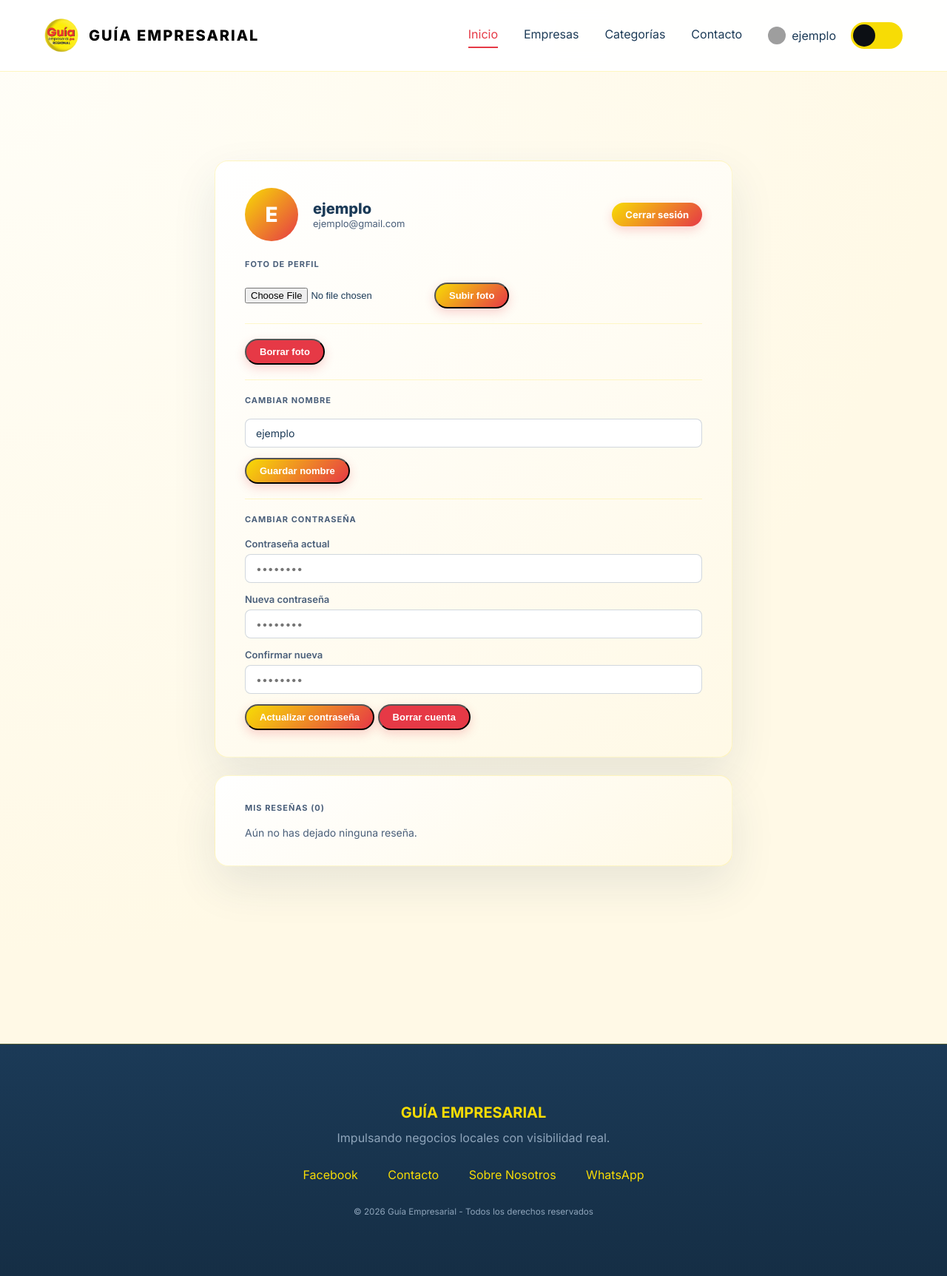
After one commit to vaya-valla-publicidad/guiaempresarial.pe, a PHP site: page /mi_cuenta.php in a window 1280 px wide. The commit adds this page. Shown: the whole page at 74% size. Run offline with PHP 8.4, Linux system fonts and the light colour scheme; a user stored in the database is signed in; data comes from the database, SQL or seed files in the repository; both versions use the stored data as it was after the commit; tables that the repository leaves empty hold one stand-in row (values such as "Sample post"); grey boxes are pictures that could not be loaded.

Commit message:
creacion login para usuarios publicos, arreglo de css

```diff
--- a/assets/css/style.css
+++ b/assets/css/style.css
@@ -703,7 +703,7 @@ body.dark-mode .no-results         { color: #b8bec7; }
 
   .nav-actions {
     position: fixed; top: 0; right: -100%;
-    width: 75%; max-width: 3000px; height: 100vh;
+    width: 70%; max-width: 300px; height: 100vh;
     background: rgba(255,255,255,0.97); backdrop-filter: blur(16px);
     flex-direction: column; justify-content: center; align-items: center;
     gap: 36px; padding: 40px 24px;
@@ -713,7 +713,7 @@ body.dark-mode .no-results         { color: #b8bec7; }
     visibility: hidden;
   }
   .nav-actions.open { right: 0; visibility: visible; }
-  .nav-links        { flex-direction: column; align-items: center; gap: 280px; }
+  .nav-links        { flex-direction: column; align-items: center; gap: 40px; }
   .nav-links a      { font-size: 18px; }
 
   .hero          { height: auto; min-height: 500px; padding: 60px 15px 40px; }
@@ -946,3 +946,29 @@ body.dark-mode .resenas-promedio { background: rgba(255,255,255,0.05); border-co
 }
 .resena-alerta-ok    { background: #d1fae5; color: #065f46; }
 .resena-alerta-error { background: #fee2e2; color: #991b1b; }
+
+.auth-card {
+  background: var(--grad-card);
+  border: 1px solid var(--borde);
+  border-radius: var(--radius);
+  padding: 36px 40px;
+  box-shadow: var(--shadow);
+}
+.auth-title {
+  font-size: 26px; font-weight: 800;
+  background: var(--grad-main);
+  -webkit-background-clip: text; -webkit-text-fill-color: transparent;
+  margin-bottom: 6px;
+}
+.auth-sub    { color: var(--muted); font-size: 14px; margin-bottom: 24px; }
+.auth-footer { text-align: center; margin-top: 20px; font-size: 14px; color: var(--muted); }
+.auth-footer a { color: var(--rojo); font-weight: 700; text-decoration: none; }
+.auth-footer a:hover { text-decoration: underline; }
+
+body.dark-mode .auth-card { background: var(--grad-dark); border-color: rgba(255,255,255,0.1); }
+body.dark-mode .auth-sub,
+body.dark-mode .auth-footer { color: #b8bec7; }
+
+@media (max-width: 900px) {
+  .auth-card { padding: 24px 20px; }
+}
--- a/includes/Header.php
+++ b/includes/Header.php
@@ -29,11 +29,29 @@
     </button>
 
     <div class="nav-actions" id="nav-actions">
+      <?php
+      if (session_status() === PHP_SESSION_NONE) session_start();
+      ?>
       <nav class="nav-links">
         <a href="index.php" class="nav-link">Inicio</a>
         <a href="index.php#empresas" class="nav-link">Empresas</a>
         <a href="index.php#categorias" class="nav-link">Categorías</a>
         <a href="index.php#contacto" class="nav-link">Contacto</a>
+        <?php if (isset($_SESSION['usuario_publico_id'])): ?>
+          <a href="mi_cuenta.php" class="nav-link" style="display:flex;align-items:center;gap:8px;">
+  <?php if (!empty($_SESSION['usuario_publico_foto'])): ?>
+    <img src="assets/img/avatars/<?= htmlspecialchars($_SESSION['usuario_publico_foto']) ?>"
+         alt="Foto perfil"
+         style="width:24px;height:24px;border-radius:50%;object-fit:cover;">
+  <?php else: ?>
+    👤
+  <?php endif; ?>
+  <?= htmlspecialchars($_SESSION['usuario_publico_nombre']) ?>
+</a>
+
+        <?php else: ?>
+          <a href="login_usuario.php" class="nav-link">Ingresar</a>
+        <?php endif; ?>
       </nav>
       <label class="theme-switch">
         <input type="checkbox" id="toggle-theme">
--- /dev/null
+++ b/mi_cuenta.php
@@ -0,0 +1,225 @@
+<?php
+session_start();
+include 'db.php';
+
+if (!isset($_SESSION['usuario_publico_id'])) {
+    header('Location: login_usuario.php');
+    exit;
+}
+
+$id_u   = intval($_SESSION['usuario_publico_id']);
+$u      = $conexion->query("SELECT * FROM usuarios_publicos WHERE id = $id_u")->fetch_assoc();
+$error  = '';
+$exito  = '';
+
+if ($_SERVER['REQUEST_METHOD'] === 'POST' && isset($_POST['accion'])) {
+        // Borrar cuenta
+    if ($_POST['accion'] === 'borrar_cuenta') {
+        $conexion->query("DELETE FROM resenas WHERE id_usuario_publico = $id_u");
+        if (!empty($u['foto_perfil']) && file_exists('assets/img/avatars/' . $u['foto_perfil'])) {
+            unlink('assets/img/avatars/' . $u['foto_perfil']);
+        }
+        $conexion->query("DELETE FROM usuarios_publicos WHERE id = $id_u");
+        session_destroy();
+        header('Location: index.php');
+        exit;
+    }
+
+    if ($_POST['accion'] === 'borrar_foto') {
+        if (!empty($u['foto_perfil']) && file_exists('assets/img/avatars/' . $u['foto_perfil'])) {
+            unlink('assets/img/avatars/' . $u['foto_perfil']); // elimina archivo físico
+        }
+        $conexion->query("UPDATE usuarios_publicos SET foto_perfil = NULL WHERE id = $id_u");
+        $_SESSION['usuario_publico_foto'] = null;
+        $u['foto_perfil'] = null;
+        $exito = 'Foto de perfil eliminada.';
+    }
+
+    if ($_POST['accion'] === 'datos') {
+        $nombre_nuevo = trim($_POST['nombre'] ?? '');
+        if ($nombre_nuevo && $nombre_nuevo !== $u['nombre']) {
+            $n = $conexion->real_escape_string($nombre_nuevo);
+            $conexion->query("UPDATE usuarios_publicos SET nombre = '$n' WHERE id = $id_u");
+            $_SESSION['usuario_publico_nombre'] = $nombre_nuevo;
+            $exito = 'Nombre actualizado.';
+            $u['nombre'] = $nombre_nuevo;
+        }
+    }
+
+    if ($_POST['accion'] === 'password') {
+        $actual  = $_POST['actual'] ?? '';
+        $nueva   = $_POST['nueva'] ?? '';
+        $confirm = $_POST['confirm'] ?? '';
+        if (!password_verify($actual, $u['password_hash'])) {
+            $error = 'La contraseña actual no es correcta.';
+        } elseif (strlen($nueva) < 6) {
+            $error = 'La nueva contraseña debe tener al menos 6 caracteres.';
+        } elseif ($nueva !== $confirm) {
+            $error = 'Las contraseñas nuevas no coinciden.';
+        } else {
+            $hash = password_hash($nueva, PASSWORD_DEFAULT);
+            $conexion->query("UPDATE usuarios_publicos SET password_hash = '$hash' WHERE id = $id_u");
+            $exito = 'Contraseña actualizada.';
+        }
+    }
+
+    if ($_POST['accion'] === 'foto' && isset($_FILES['foto_perfil'])) {
+        $file = $_FILES['foto_perfil'];
+        $ext  = strtolower(pathinfo($file['name'], PATHINFO_EXTENSION));
+        $permitidos = ['jpg','jpeg','png','webp'];
+        if (!in_array($ext, $permitidos)) {
+            $error = 'Solo se permiten imágenes JPG, PNG o WEBP.';
+        } elseif ($file['size'] > 2 * 1024 * 1024) {
+            $error = 'La imagen no puede superar 2MB.';
+        } else {
+            $nombre_archivo = 'avatar_' . $id_u . '_' . time() . '.' . $ext;
+            $destino = 'assets/img/avatars/' . $nombre_archivo;
+            if (!is_dir('assets/img/avatars')) mkdir('assets/img/avatars', 0755, true);
+            if (move_uploaded_file($file['tmp_name'], $destino)) {
+                if ($u['foto_perfil'] && file_exists('assets/img/avatars/' . $u['foto_perfil'])) {
+                    unlink('assets/img/avatars/' . $u['foto_perfil']);
+                }
+                $fn = $conexion->real_escape_string($nombre_archivo);
+                $conexion->query("UPDATE usuarios_publicos SET foto_perfil = '$fn' WHERE id = $id_u");
+                $_SESSION['usuario_publico_foto'] = $nombre_archivo;
+                $u['foto_perfil'] = $nombre_archivo;
+                $exito = 'Foto de perfil actualizada.';
+            } else {
+                $error = 'No se pudo guardar la imagen.';
+            }
+        }
+    }
+}
+
+$resenas_q = $conexion->query(
+    "SELECT r.*, e.nombre AS empresa_nombre
+     FROM resenas r
+     JOIN empresas e ON r.id_empresa = e.id_empresa
+     WHERE r.id_usuario_publico = $id_u
+     ORDER BY r.fecha DESC"
+);
+$mis_resenas = [];
+if ($resenas_q) while ($r = $resenas_q->fetch_assoc()) $mis_resenas[] = $r;
+
+if (isset($_GET['eliminar_resena'])) {
+    $id_r = intval($_GET['eliminar_resena']);
+    $conexion->query("DELETE FROM resenas WHERE id_resena = $id_r AND id_usuario_publico = $id_u");
+    header('Location: mi_cuenta.php');
+    exit;
+}
+?>
+<?php include 'includes/header.php'; ?>
+
+<section class="page-section">
+  <div class="container" style="max-width:700px;">
+
+    <?php if ($error): ?>
+      <div class="resena-alerta resena-alerta-error"><?= htmlspecialchars($error) ?></div>
+    <?php endif; ?>
+    <?php if ($exito): ?>
+      <div class="resena-alerta resena-alerta-ok">✅ <?= htmlspecialchars($exito) ?></div>
+    <?php endif; ?>
+
+    <div class="auth-card" style="margin-bottom:24px;">
+      <div style="display:flex;align-items:center;gap:20px;margin-bottom:24px;flex-wrap:wrap;">
+        <?php if (!empty($u['foto_perfil'])): ?>
+          <img src="assets/img/avatars/<?= htmlspecialchars($u['foto_perfil']) ?>"
+               style="width:72px;height:72px;border-radius:50%;object-fit:cover;border:3px solid rgba(247,220,5,0.4);">
+        <?php else: ?>
+          <div style="width:72px;height:72px;border-radius:50%;background:var(--grad-main);
+                      color:#fff;font-size:28px;font-weight:800;display:flex;
+                      align-items:center;justify-content:center;">
+            <?= mb_strtoupper(mb_substr($u['nombre'], 0, 1)) ?>
+          </div>
+        <?php endif; ?>
+        <div>
+          <h2 style="font-size:20px;font-weight:800;color:var(--azul);"><?= htmlspecialchars($u['nombre']) ?></h2>
+          <p style="font-size:13px;color:var(--muted);"><?= htmlspecialchars($u['email']) ?></p>
+        </div>
+        <a href="logout_usuario.php" class="btn-ver" style="margin-left:auto;">Cerrar sesión</a>
+      </div>
+
+      <form method="POST" enctype="multipart/form-data" style="margin-bottom:20px;padding-bottom:20px;border-bottom:1px solid var(--borde);">
+        <input type="hidden" name="accion" value="foto">
+        <p class="perfil-section-label">Foto de perfil</p>
+        <div style="display:flex;gap:10px;align-items:center;flex-wrap:wrap;">
+          <input type="file" name="foto_perfil" accept="image/*" style="font-size:13px;">
+          <button type="submit" class="btn-ver">Subir foto</button>
+        </div>
+      </form>
+<form method="POST" style="margin-bottom:20px;padding-bottom:20px;border-bottom:1px solid var(--borde);">
+  <input type="hidden" name="accion" value="borrar_foto">
+  <button type="submit" class="btn-ver" style="background:#e63946;">Borrar foto</button>
+</form>
+
+      <!-- Cambiar nombre -->
+      <form method="POST" style="margin-bottom:20px;padding-bottom:20px;border-bottom:1px solid var(--borde);">
+        <input type="hidden" name="accion" value="datos">
+        <p class="perfil-section-label">Cambiar nombre</p>
+        <div class="form-group">
+          <input type="text" name="nombre" value="<?= htmlspecialchars($u['nombre']) ?>" required maxlength="100">
+        </div>
+        <button type="submit" class="btn-ver">Guardar nombre</button>
+      </form>
+
+      <form method="POST">
+        <input type="hidden" name="accion" value="password">
+        <p class="perfil-section-label">Cambiar contraseña</p>
+        <div class="form-group">
+          <label>Contraseña actual</label>
+          <input type="password" name="actual" placeholder="••••••••" required>
+        </div>
+        <div class="form-group">
+          <label>Nueva contraseña</label>
+          <input type="password" name="nueva" placeholder="••••••••" required>
+        </div>
+        <div class="form-group">
+          <label>Confirmar nueva</label>
+          <input type="password" name="confirm" placeholder="••••••••" required>
+        </div>
+        <button type="submit" class="btn-ver">Actualizar contraseña</button>
+<form method="POST" onsubmit="return confirm('¿Seguro que deseas borrar tu cuenta? Esta acción no se puede deshacer.');">
+  <input type="hidden" name="accion" value="borrar_cuenta">
+  <button type="submit" class="btn-ver" style="background:#e63946;">Borrar cuenta</button>
+</form>
+
+      </form>
+    </div>
+
+    <div class="auth-card">
+      <p class="perfil-section-label">Mis reseñas (<?= count($mis_resenas) ?>)</p>
+      <?php if (empty($mis_resenas)): ?>
+        <p style="color:var(--muted);font-size:14px;">Aún no has dejado ninguna reseña.</p>
+      <?php else: ?>
+        <div class="resenas-lista">
+          <?php foreach ($mis_resenas as $r): ?>
+          <div class="resena-item">
+            <div class="resena-header">
+              <div class="resena-avatar"><?= mb_strtoupper(mb_substr($u['nombre'], 0, 1)) ?></div>
+              <div>
+                <strong style="font-size:14px;"><?= htmlspecialchars($r['empresa_nombre']) ?></strong>
+                <div class="estrellas-display small">
+                  <?php for ($i = 1; $i <= 5; $i++): ?>
+                    <span class="<?= $i <= $r['estrellas'] ? 'estrella-llena' : 'estrella-vacia' ?>">★</span>
+                  <?php endfor; ?>
+                </div>
+              </div>
+              <span class="resena-fecha"><?= date('d/m/Y', strtotime($r['fecha'])) ?></span>
+            </div>
+            <p class="resena-comentario"><?= nl2br(htmlspecialchars($r['comentario'])) ?></p>
+            <div style="margin-top:10px;display:flex;gap:8px;">
+              <a href="empresas.php?empresa=<?= $r['id_empresa'] ?>" class="btn-ver" style="font-size:12px;padding:5px 12px;">Ver empresa</a>
+              <a href="mi_cuenta.php?eliminar_resena=<?= $r['id_resena'] ?>"
+                 class="btn-ver" style="background:#e63946;font-size:12px;padding:5px 12px;"
+                 onclick="return confirm('¿Eliminar esta reseña?')">Eliminar</a>
+            </div>
+          </div>
+          <?php endforeach; ?>
+        </div>
+      <?php endif; ?>
+    </div>
+
+  </div>
+</section>
+
+<?php include 'includes/footer.php'; ?>
```
Also changed, not shown: database/guia_empresarial.sql (+29 -7 lines), empresas.php (+23 -8 lines), login_usuario.php (added, +70 -0 lines), logout_usuario.php (added, +7 -0 lines), registro_usuario.php (added, +79 -0 lines).
